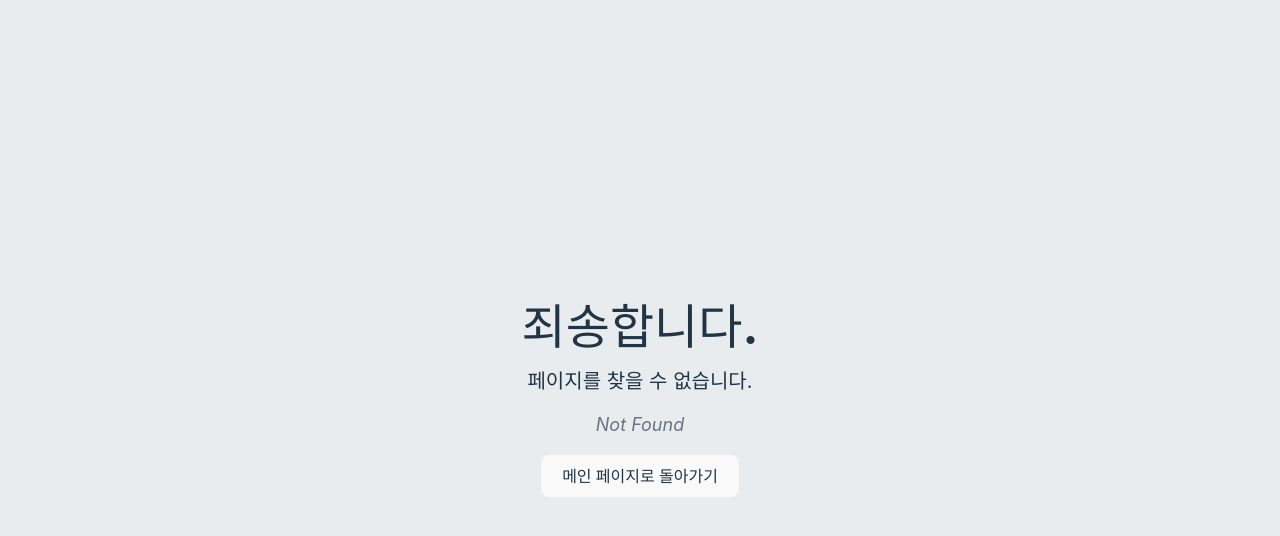
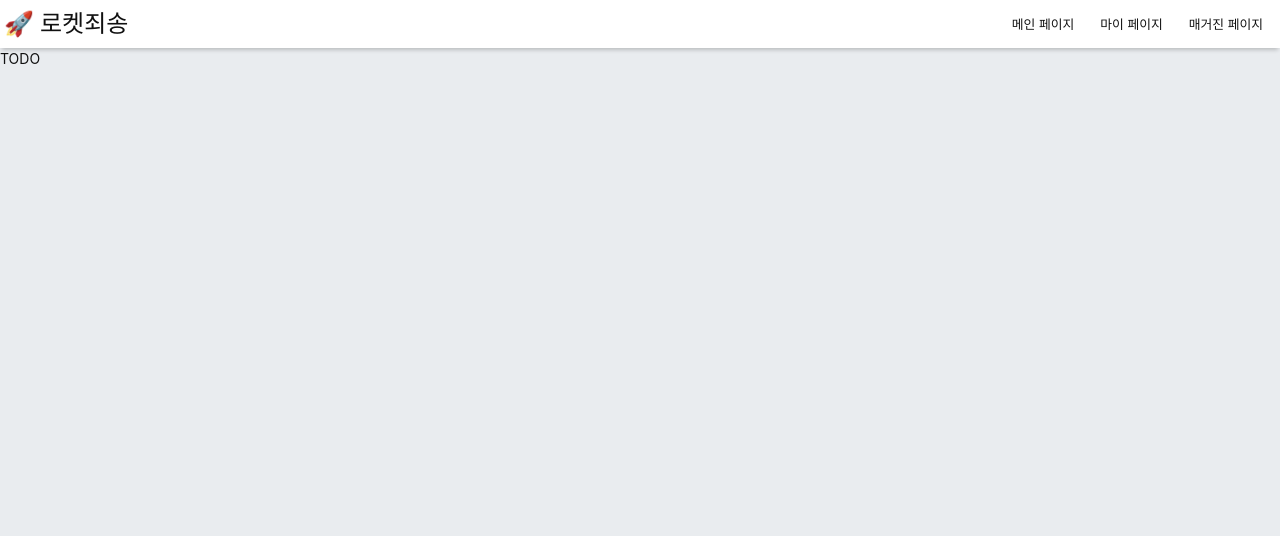
Before and after one commit to g-magazine-hackaton/g-magazine-fe, a React (Vite) app: page /profile in a window 1280 px wide. Before the commit this address had no page. Shown: the top 536 px of the page. Built offline with nearby package versions, Linux system fonts and the light colour scheme; a web font is replaced by a local one.

Commit message:
feat: 프로필 수정 페이지 라우팅

```diff
--- a/src/main.tsx
+++ b/src/main.tsx
@@ -8,6 +8,7 @@ import App from './App';
 import HomePage from '@/pages/home';
 import MyPage from '@/pages/my-page';
 import MagazinePage from '@/pages/magazine';
+import ProfilePage from '@/pages/profile';
 import NotFoundPage from '@/pages/not-found';
 
 const router = createBrowserRouter([
@@ -29,6 +30,10 @@ const router = createBrowserRouter([
         path: 'magazine',
         element: <MagazinePage />,
       },
+      {
+        path: 'profile',
+        element: <ProfilePage />,
+      },
     ],
   },
 ]);
--- /dev/null
+++ b/src/pages/profile.tsx
@@ -0,0 +1,5 @@
+const Profile = () => {
+  return <div>TODO</div>;
+};
+
+export default Profile;
```
